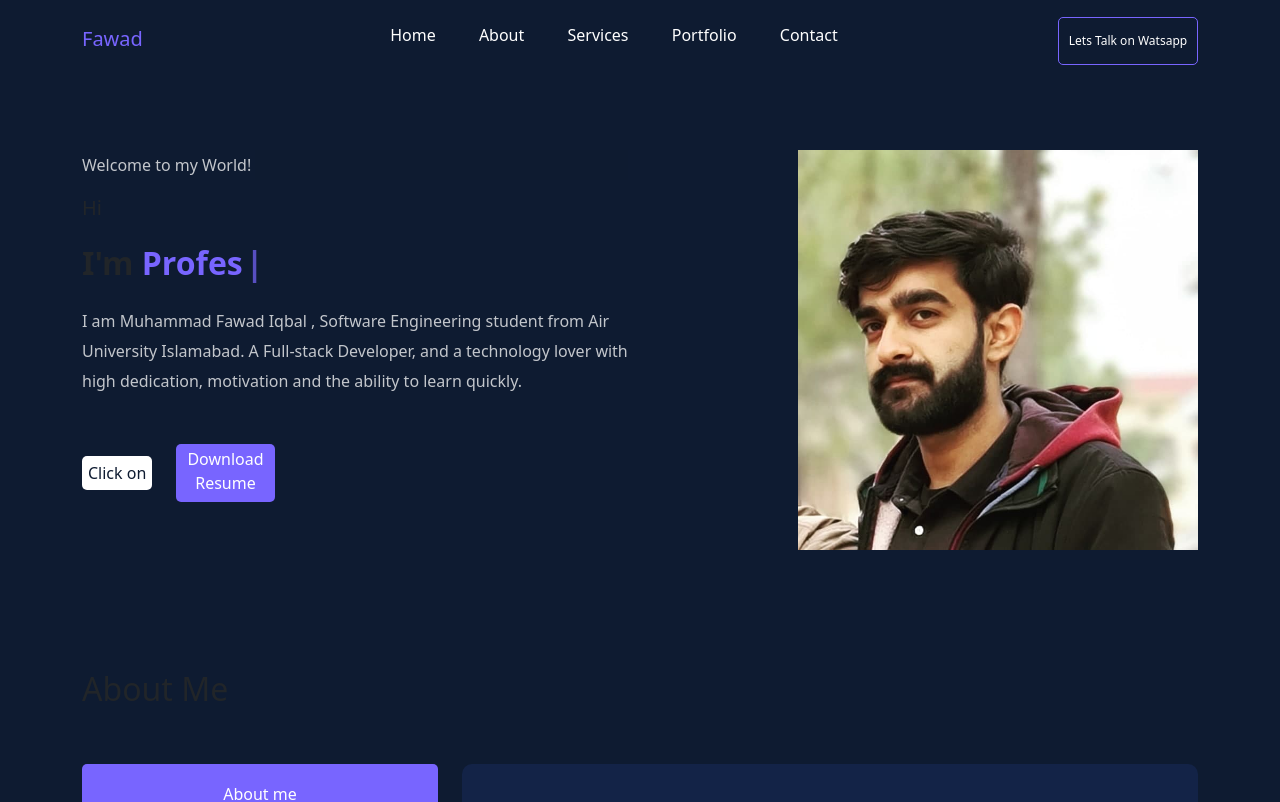
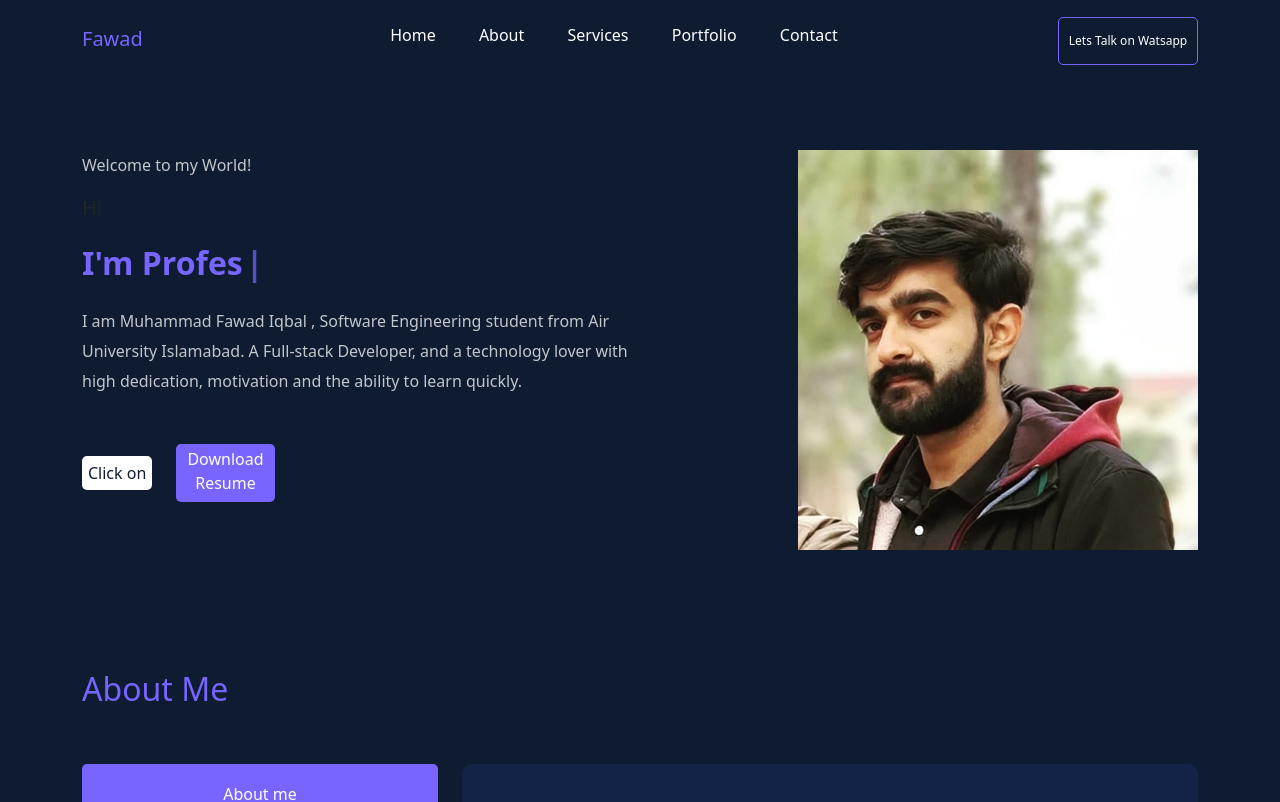
Before and after one commit to fawad526/portfolio_fad, a React (Create React App) app: page / in a window 1280 px wide. Shown: the top 802 px of the page. Built offline with nearby package versions, Linux system fonts and the light colour scheme.

Commit message:
second commit

```diff
--- a/src/components/Contact/contact.css
+++ b/src/components/Contact/contact.css
@@ -14,3 +14,6 @@
 .single__info-box h6{
     font-size: 1.1rem;
 }
+h2{
+    color:#7865ff !important;
+}
--- a/src/components/Experience/experience.css
+++ b/src/components/Experience/experience.css
@@ -9,6 +9,9 @@
     position: relative;
     padding: 10px 30px;
     z-index: 0;
+}
+h2{
+    color:#7865ff !important;
 }
 .single__experience, span ,i, h6, h5, p{
     background: #132347;
--- a/src/components/Footer/footer.css
+++ b/src/components/Footer/footer.css
@@ -8,3 +8,6 @@
     font-size: .9rem;
     background:  #0e1b31;;
 }
+h2{
+    color:#7865ff !important;
+}
--- a/src/components/Form/form.css
+++ b/src/components/Form/form.css
@@ -1,5 +1,7 @@
 
-
+h2{
+    color:#7865ff !important;
+}
 .form{
     width:100%;
     background: #132347;
--- a/src/components/Portfolio/portfolio.css
+++ b/src/components/Portfolio/portfolio.css
@@ -9,6 +9,8 @@
     z-index: 0;
     cursor: pointer;
     margin-bottom: 20px;
+}h2{
+    color:#7865ff !important;
 }
 .content__top
 ,h6{
--- a/src/components/Services/service.css
+++ b/src/components/Services/service.css
@@ -6,6 +6,9 @@
     cursor: pointer;
     border-bottom: 1px solid #7865ff;
     transition: .4s;
+}
+h2{
+    color:#7865ff !important;
 }
 .services__top{
     background: none;
--- a/src/components/hero-section/hero-section.css
+++ b/src/components/hero-section/hero-section.css
@@ -1,4 +1,6 @@
-
+h2{
+    color:#7865ff !important;
+}
 .hire__btn{
     border: none;
  font-weight: 500;
```
Also changed, not shown: package.json (+1 -38 lines), 1 other file (tests, documents, lock files or other folders).
